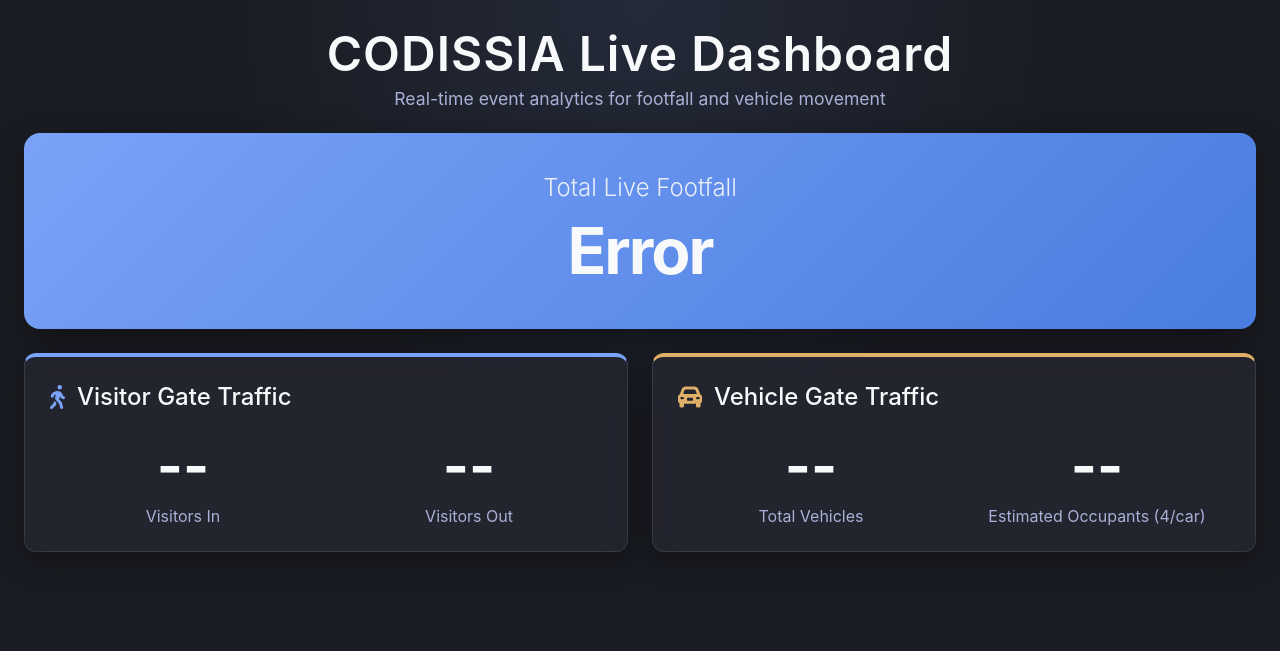
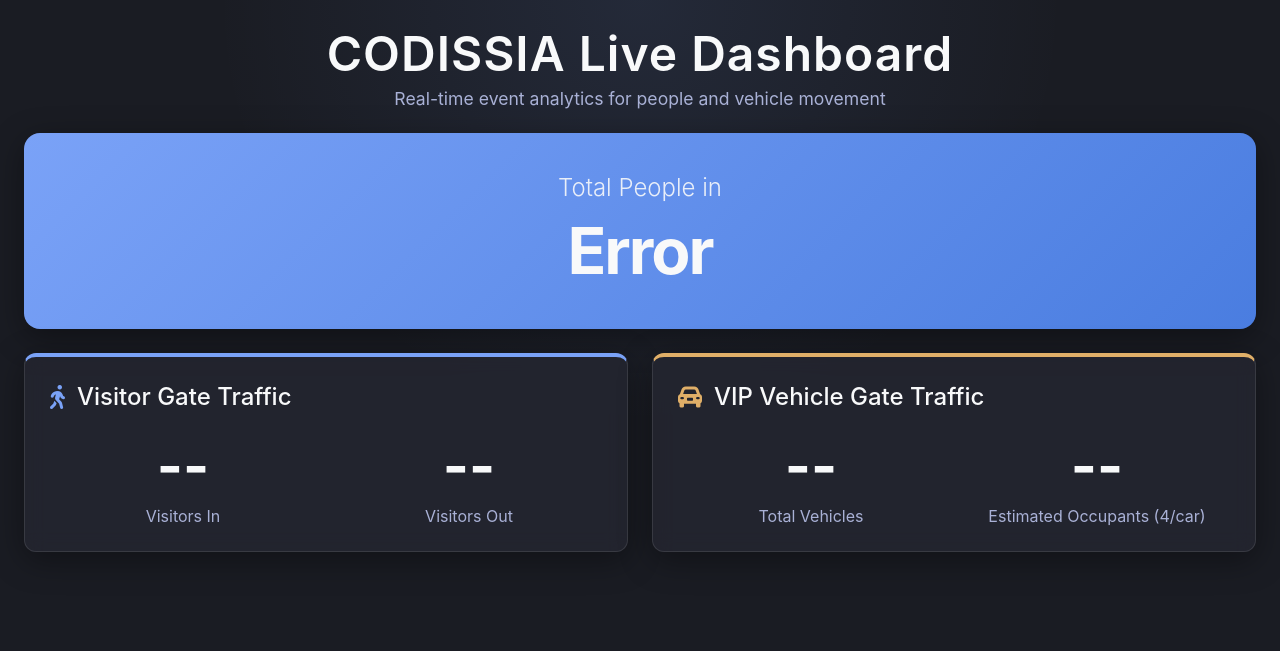
Before and after one commit to ASINRAJA123/ATK, a Flask app: page / in a window 1280 px wide. Shown: the top 651 px of the page. Run offline with Flask 3, Linux system fonts and the light colour scheme.

Commit message:
first commit12

```diff
--- a/templates/index.html
+++ b/templates/index.html
@@ -169,12 +169,12 @@
     <!-- Page Header -->
     <header class="dashboard-header">
         <h1>CODISSIA Live Dashboard</h1>
-        <p>Real-time event analytics for footfall and vehicle movement</p>
+        <p>Real-time event analytics for people and vehicle movement</p>
     </header>
 
     <!-- Grand Total Display -->
     <div class="grand-total-card">
-        <p>Total Live Footfall</p>
+        <p>Total People in</p>
         <h2 id="cumulative-total">--</h2>
     </div>
 
@@ -196,7 +196,7 @@
 
         <!-- VIP Vehicle Section -->
         <div class="card secondary">
-            <h3><i class="fas fa-car-alt"></i> Vehicle Gate Traffic</h3>
+            <h3><i class="fas fa-car-alt"></i> VIP Vehicle Gate Traffic</h3>
             <div class="stats-container">
                  <div class="stat">
                     <div id="vehicle-count" class="stat-value">--</div>
```
